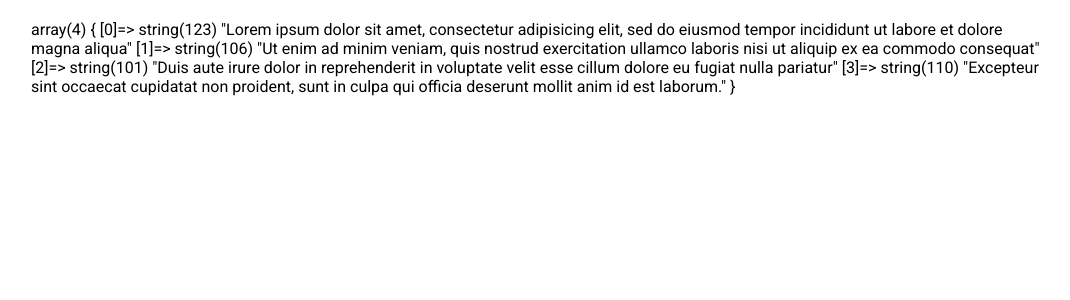
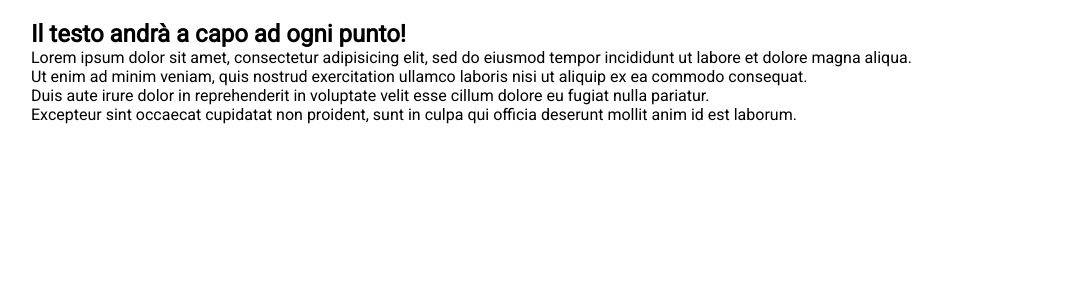
Before and after one commit to AlessandroMondelli/php-snacks-blocco-1, a PHP site: page / in a window 1280 px wide. Shown: the part 80-380 px from the top of the page, without its empty margins (97-1167 px from the left). Run offline with PHP 8.4, Linux system fonts and the light colour scheme.

Commit message:
Completato PHPSnack 5

```diff
--- a/PHPSnack5/divParagraph.php
+++ b/PHPSnack5/divParagraph.php
@@ -1,7 +1,14 @@
 <?php
-function divPar($ex_text) {
-    $text_explo = explode(". ",$ex_text);
+function divPar($ex_text) { //Funzione per dividere stringa dopo il punto
+    $text_explo = explode(". ",$ex_text); //Divido stringa dopo un punto e uno spazio
+    $length_arr = count($text_explo); //Leggo lunghezza array che ha creato explode
 
-    var_dump($text_explo);
+    for ($i = 0; $i < $length_arr; $i++) { //Ciclo per aggiungere il punto alla fine della frase di ogni elemento dell'array
+        if ($i != ($length_arr - 1)) { //Se non è l'ultimo elemento-1
+            $text_explo[$i] .= "."; //Aggiungi un punto
+        }
+    }
+
+    return $text_explo;
 }
 ?>
--- a/PHPSnack5/index.php
+++ b/PHPSnack5/index.php
@@ -23,8 +23,16 @@ bisogna creare un nuovo paragrafo. -->
         </header>
         <main>
             <div class="container">
+                <h2>Il testo andrà a capo ad ogni punto!</h2>
                 <?php
                 $new_text = divPar($text); //Richiamo funzione per dividere testo
+                $text_p_length = count($new_text); //Lunghezza array
+
+                for ($i = 0; $i < $text_p_length; $i++) {
+                    ?>
+                    <p><?php echo $new_text[$i] ?></p>
+                <?php
+                }
                 ?>
             </div>
         </main>
```
